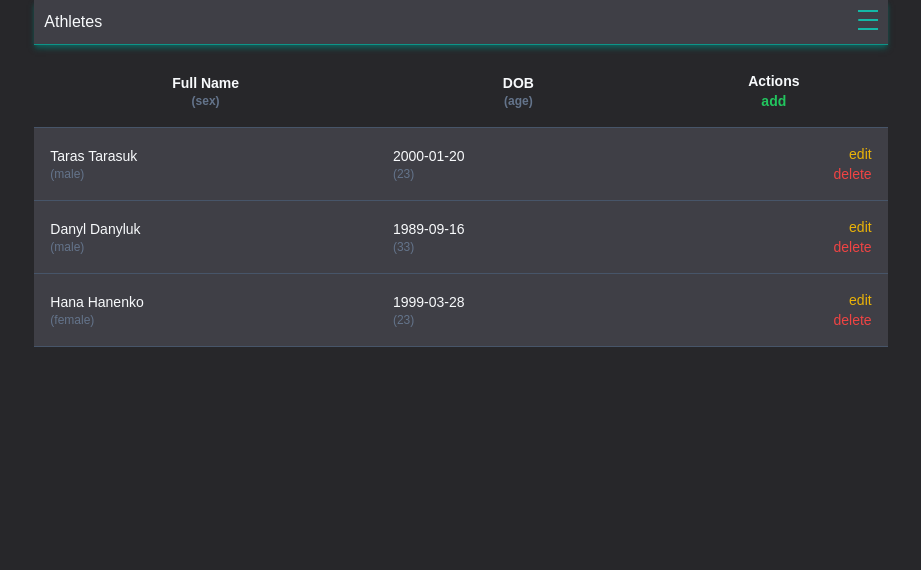
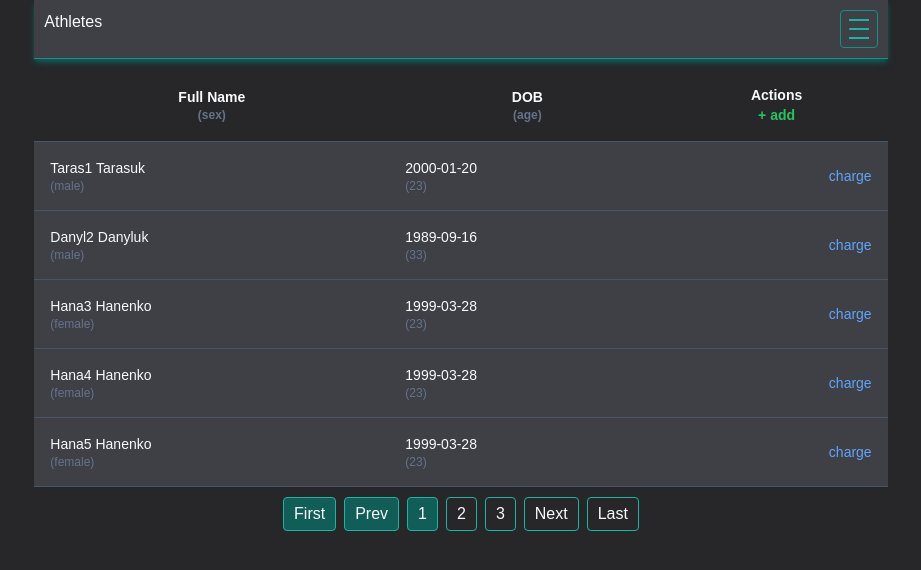
Before and after one commit to SportClubManager/front-vue, a Vue app: page /athletes in a window 1280 px wide. Shown: the top 570 px of the page, without its empty margins (179-1100 px from the left). Built offline with nearby package versions, Linux system fonts and the light colour scheme; sample sign-in values are in the browser's storage.

Commit message:
implement pagination for athletes

```diff
--- a/src/assets/main.css
+++ b/src/assets/main.css
@@ -52,3 +52,7 @@ select:-webkit-autofill:focus {
     box-shadow: 0 0 0 1000px rgb(39 39 42) inset;
     color: white;
 }
+
+.button {
+    @apply border rounded border-teal-600 p-2;
+}
--- a/src/components/NavComponent.vue
+++ b/src/components/NavComponent.vue
@@ -1,5 +1,5 @@
 <template>
-    <div id="nav-icon" @click="toggleMenu" :class="{ active: isActive }">
+    <div id="nav-icon" class="button" @click="toggleMenu" :class="{ active: isActive }">
         <div class="flex overflow-hidden items-center justify-center duration-200">
             <div class="flex flex-col justify-between bg-zinc-700 w-5 h-5 duration-300">
                 <div class="bg-teal-500 h-[2px] w-7 duration-300 delay-100 origin-left"></div>
@@ -53,6 +53,10 @@ const toggleMenu = () => {
     @apply transform transition-all
 }
 
+#nav-icon.active {
+    @apply border-red-400
+}
+
 #nav-icon.active > div > div > div:nth-child(-n+3) {
     @apply translate-y-6
 }
@@ -72,6 +76,7 @@ const toggleMenu = () => {
 ul > li, ul > li > a {
     @apply w-full
 }
+
 .router-link-active {
     @apply border-r-2 border-teal-600 text-slate-50 pr-1.5
 }
--- /dev/null
+++ b/src/components/PaginationComponent.vue
@@ -0,0 +1,123 @@
+<template>
+    <ul class="flex space-x-2 mt-2.5">
+        <li>
+            <button
+                type="button"
+                @click="onClickFirstPage"
+                :disabled="isInFirstPage"
+            >
+                First
+            </button>
+        </li>
+        <li>
+            <button
+                type="button"
+                @click="onClickPreviousPage"
+                :disabled="isInFirstPage"
+            >
+                Prev
+            </button>
+        </li>
+        <!-- Visible Buttons Start -->
+        <li v-for="page in pages" :key="page.name">
+            <button
+                type="button"
+                @click="onClickPage(page.name)"
+                :disabled="page.isDisabled"
+            >
+                {{ page.name }}
+            </button>
+        </li>
+        <!-- Visible Buttons End -->
+        <li>
+            <button
+                type="button"
+                @click="onClickNextPage"
+                :disabled="isInLastPage"
+            >
+                Next
+            </button>
+        </li>
+        <li>
+            <button
+                type="button"
+                @click="onClickLastPage"
+                :disabled="isInLastPage"
+            >
+                Last
+            </button>
+        </li>
+    </ul>
+</template>
+
+<script setup>
+import { computed, defineEmits } from 'vue';
+
+const props = defineProps({
+    maxVisibleButtons: { type: Number, required: false, default: 3 },
+    totalPages: { type: Number, required: true },
+    perPage: { type: Number, required: true },
+    currentPage: { type: Number, required: true },
+});
+
+const emit = defineEmits(['pagechanged']);
+
+const startPage = computed(() => {
+    // When on the first page
+    if (props.currentPage === 1) {
+        return 1;
+    }
+
+    // When on the last page
+    if (props.currentPage === props.totalPages) {
+        return props.totalPages - props.maxVisibleButtons + 1;
+    }
+
+    // When inbetween
+    return props.currentPage - 1;
+});
+
+const pages = computed(() => {
+    const range = [];
+
+    for (let i = startPage.value; i <= Math.min(startPage.value + props.maxVisibleButtons - 1, props.totalPages); i++) {
+        range.push({ name: i, isDisabled: i === props.currentPage });
+    }
+
+    return range;
+});
+
+const isInFirstPage = computed(() => {
+    return props.currentPage === 1;
+});
+
+const isInLastPage = computed(() => {
+    return props.currentPage === props.totalPages;
+});
+
+const onClickFirstPage = () => {
+    emit('pagechanged', 1);
+};
+const onClickPreviousPage = () => {
+    emit('pagechanged', props.currentPage - 1);
+};
+const onClickPage = (page) => {
+    emit('pagechanged', page);
+};
+const onClickNextPage = () => {
+    emit('pagechanged', props.currentPage + 1);
+};
+const onClickLastPage = () => {
+    emit('pagechanged', props.totalPages);
+};
+</script>
+
+<style scoped>
+button {
+    @apply border border-teal-500 px-2.5 py-1 rounded
+}
+
+button:disabled {
+    @apply bg-teal-800
+}
+</style>
--- a/src/store/AthletesStore.js
+++ b/src/store/athletesStore.js
@@ -5,6 +5,12 @@ export const useAthletesStore = defineStore('athleteStore', {
     state: () => ({
         athletes,
     }),
-    getters: {},
+    getters: {
+        get: (state) => {
+            return (from, to) => {
+                return state.athletes.slice(from, to);
+            };
+        },
+    },
     actions: {},
 });
--- a/src/store/dummy/athletes.json
+++ b/src/store/dummy/athletes.json
@@ -1,7 +1,7 @@
 [
     {
         "id": 1,
-        "firstName": "Taras",
+        "firstName": "Taras1",
         "lastName": "Tarasuk",
         "dob": "2000-01-20",
         "sex": "male",
@@ -10,7 +10,7 @@
     },
     {
         "id": 2,
-        "firstName": "Danyl",
+        "firstName": "Danyl2",
         "lastName": "Danyluk",
         "dob": "1989-09-16",
         "sex": "male",
@@ -19,7 +19,187 @@
     },
     {
         "id": 3,
-        "firstName": "Hana",
+        "firstName": "Hana3",
+        "lastName": "Hanenko",
+        "dob": "1999-03-28",
+        "sex": "female",
+        "phone": "",
+        "email": ""
+    },
+    {
+        "id": 4,
+        "firstName": "Hana4",
+        "lastName": "Hanenko",
+        "dob": "1999-03-28",
+        "sex": "female",
+        "phone": "",
+        "email": ""
+    },
+    {
+        "id": 5,
+        "firstName": "Hana5",
+        "lastName": "Hanenko",
+        "dob": "1999-03-28",
+        "sex": "female",
+        "phone": "",
+        "email": ""
+    },
+    {
+        "id": 6,
+        "firstName": "Hana6",
+        "lastName": "Hanenko",
+        "dob": "1999-03-28",
+        "sex": "female",
+        "phone": "",
+        "email": ""
+    },
+    {
+        "id": 7,
+        "firstName": "Hana7",
+        "lastName": "Hanenko",
+        "dob": "1999-03-28",
+        "sex": "female",
+        "phone": "",
+        "email": ""
+    },
+    {
+        "id": 8,
+        "firstName": "Hana8",
+        "lastName": "Hanenko",
+        "dob": "1999-03-28",
+        "sex": "female",
+        "phone": "",
+        "email": ""
+    },
+    {
+        "id": 9,
+        "firstName": "Hana9",
+        "lastName": "Hanenko",
+        "dob": "1999-03-28",
+        "sex": "female",
+        "phone": "",
+        "email": ""
+    },
+    {
+        "id": 10,
+        "firstName": "Hana10",
+        "lastName": "Hanenko",
+        "dob": "1999-03-28",
+        "sex": "female",
+        "phone": "",
+        "email": ""
+    },
+    {
+        "id": 11,
+        "firstName": "Hana11",
+        "lastName": "Hanenko",
+        "dob": "1999-03-28",
+        "sex": "female",
+        "phone": "",
+        "email": ""
+    },
+    {
+        "id": 12,
+        "firstName": "Hana12",
+        "lastName": "Hanenko",
+        "dob": "1999-03-28",
+        "sex": "female",
+        "phone": "",
+        "email": ""
+    },
+    {
+        "id": 13,
+        "firstName": "Hana13",
+        "lastName": "Hanenko",
+        "dob": "1999-03-28",
+        "sex": "female",
+        "phone": "",
+        "email": ""
+    },
+    {
+        "id": 14,
+        "firstName": "Hana14",
+        "lastName": "Hanenko",
+        "dob": "1999-03-28",
+        "sex": "female",
+        "phone": "",
+        "email": ""
+    },
+    {
+        "id": 15,
+        "firstName": "Hana15",
+        "lastName": "Hanenko",
+        "dob": "1999-03-28",
+        "sex": "female",
+        "phone": "",
+        "email": ""
+    },
+    {
+        "id": 16,
+        "firstName": "Hana16",
+        "lastName": "Hanenko",
+        "dob": "1999-03-28",
+        "sex": "female",
+        "phone": "",
+        "email": ""
+    },
+    {
+        "id": 17,
+        "firstName": "Hana17",
+        "lastName": "Hanenko",
+        "dob": "1999-03-28",
+        "sex": "female",
+        "phone": "",
+        "email": ""
+    },
+    {
+        "id": 18,
+        "firstName": "Hana18",
+        "lastName": "Hanenko",
+        "dob": "1999-03-28",
+        "sex": "female",
+        "phone": "",
+        "email": ""
+    },
+    {
+        "id": 19,
+        "firstName": "Hana19",
+        "lastName": "Hanenko",
+        "dob": "1999-03-28",
+        "sex": "female",
+        "phone": "",
+        "email": ""
+    },
+    {
+        "id": 20,
+        "firstName": "Hana20",
+        "lastName": "Hanenko",
+        "dob": "1999-03-28",
+        "sex": "female",
+        "phone": "",
+        "email": ""
+    },
+    {
+        "id": 21,
+        "firstName": "Hana21",
+        "lastName": "Hanenko",
+        "dob": "1999-03-28",
+        "sex": "female",
+        "phone": "",
+        "email": ""
+    },
+    {
+        "id": 22,
+        "firstName": "Hana22",
+        "lastName": "Hanenko",
+        "dob": "1999-03-28",
+        "sex": "female",
+        "phone": "",
+        "email": ""
+    },
+    {
+        "id": 23,
+        "firstName": "Hana23",
         "lastName": "Hanenko",
         "dob": "1999-03-28",
         "sex": "female",
--- a/src/views/athletes/AthletesView.vue
+++ b/src/views/athletes/AthletesView.vue
@@ -2,23 +2,23 @@
     <table class="border-collapse table-auto w-full text-sm">
         <thead>
         <tr>
-            <th class=" pl-8 pt-0 pb-3   ">
+            <th class="pl-8 pt-0 pb-3">
                 <p>Full Name</p>
                 <p>(sex)</p>
             </th>
-            <th class="  pr-8 pt-0 pb-3  ">
+            <th class="pr-8 pt-0 pb-3">
                 <p>DOB</p>
                 <p>(age)</p>
             </th>
-            <th class="  pr-8 pt-0 pb-3  ">
+            <th class="pr-8 pt-0 pb-3">
                 <p>Actions</p>
-                <a href="#" class="text-green-500">add</a>
+                <a href="#" class="text-green-500">+ add</a>
             </th>
         </tr>
         </thead>
         <tbody>
-        <tr v-for="athlete in athletesStore.athletes" :key="athlete.id">
-            <td class="  pl-8  ">
+        <tr v-for="athlete in athletes" :key="athlete.id">
+            <td class="pl-8">
                 <p>{{ athlete.firstName }} {{ athlete.lastName }}</p>
                 <p>({{ athlete.sex }})</p>
             </td>
@@ -27,24 +27,43 @@
                 <p>({{ age(athlete) }})</p>
             </td>
             <td>
-                <a href="#" class="block text-right text-yellow-500">edit</a>
-                <a href="#" class="block text-right text-red-500">delete</a>
+                <a href="#" class="block text-right text-blue-400">charge</a>
             </td>
         </tr>
         </tbody>
     </table>
+    <pagination-component
+        :totalPages="totalPages"
+        :perPage="perPage"
+        :maxVisibleButtons="3"
+        :currentPage="currentPage"
+        @pagechanged="onPageChange"
+    />
 </template>
 
 <script setup>
-import { useAthletesStore } from '@/store/AthletesStore';
+import { useAthletesStore } from '@/store/athletesStore';
+import { ref } from 'vue';
+import PaginationComponent from '@/components/PaginationComponent.vue';
 
 const athletesStore = useAthletesStore();
+const currentPage = ref(1);
+const perPage = ref(5);
+const totalPages = ref(Math.ceil(athletesStore.athletes.length / perPage.value));
+const athletes = ref(athletesStore.get(0, perPage.value));
 
 const age = (athlete) => {
     let currentDate = new Date();
     let birthDate = new Date(athlete.dob);
 
     return Math.floor((currentDate - birthDate) / 31557600000);
+};
+
+const onPageChange = (page) => {
+    currentPage.value = page;
+    let from = Math.imul(perPage.value, page) - perPage.value;
+    let to = Math.imul(perPage.value, page);
+    athletes.value = athletesStore.get(from, to);
 };
 </script>
 
```
